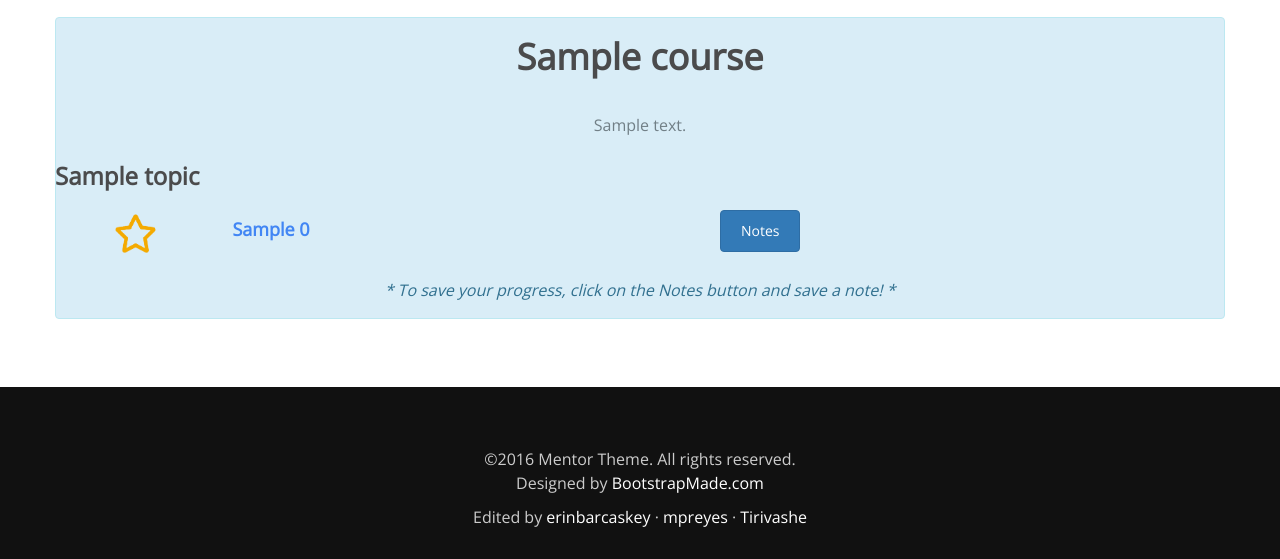
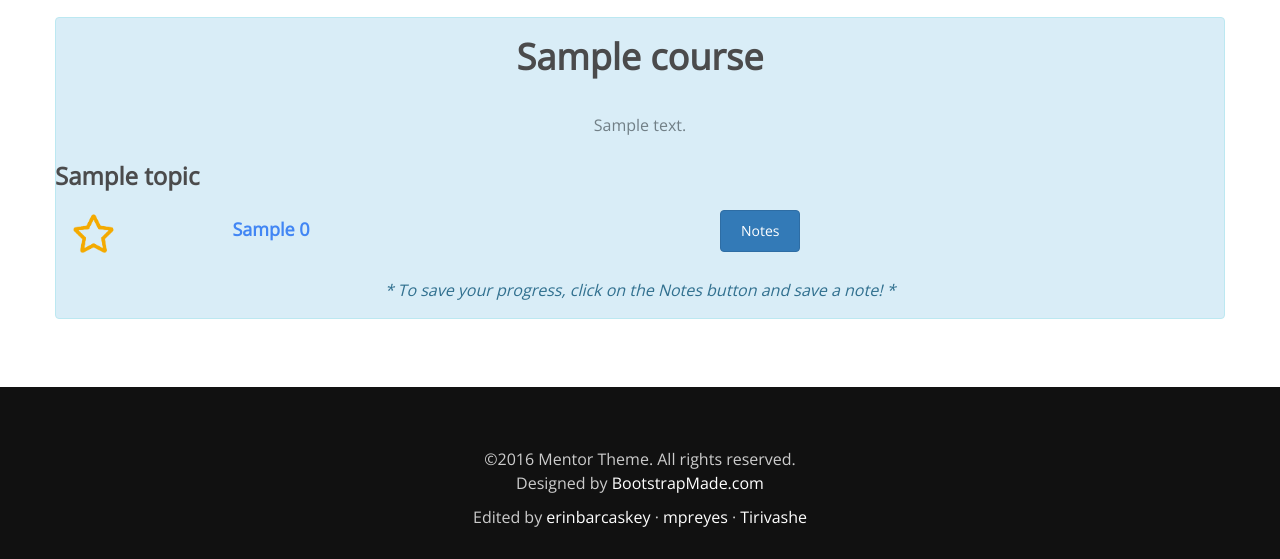
Before and after one commit to mpreyes/SeniorProject, a Django app: template seniorProjectApp/templates/seniorProjectApp/links.html in a window 1280 px wide. Shown: the part 63-622 px from the top of the page. Run offline with Django 3.2, Linux system fonts and the light colour scheme; the template is opened without the code that fills it: most values are stand-ins (such as "Sample title", 1, 10 or a date in 2020); some libraries are stand-ins or nearby versions; some web fonts are replaced.

Commit message:
final touches

```diff
--- a/seniorProjectApp/static/seniorProjectApp/css/custom.css
+++ b/seniorProjectApp/static/seniorProjectApp/css/custom.css
@@ -93,6 +93,7 @@
 
 .progress-star {
   max-width: 3em;
+  float: left;
 }
 
 .topic-row {
--- a/seniorProjectApp/templates/seniorProjectApp/links.html
+++ b/seniorProjectApp/templates/seniorProjectApp/links.html
@@ -42,17 +42,7 @@
             <div class="col-12">
               <p class="text-center">{{course.courseDescription}}</p>
             </div>
-
           </div>
-
-
-
-            {% comment %} <div class="row">
-            <div class="col-12">
-              <p class="text-center"><i>* To save your progress, click on the Notes button and save a note! *</i></p>
-            </div>
-          </div> {% endcomment %}
-
 
           <div class="row">
             {% for topic in topics%}
@@ -73,11 +63,11 @@
                   <div class="col-sm-2">
                     {% comment %} {{lp.1.isCompleted }} progressID: {{lp.1.progressID}}  linkID: {{lp.0.linksID}} {% endcomment %}
                     {% if lp.1.isCompleted == True and topic.topicID == lp.0.topicID_id %}
-                      <div class="text-center">
+                      <div >
                         <img src="{% static "seniorProjectApp/img/star.png" %}" class="progress-star">
                       </div>
                     {% else %}
-                          <div class="text-center">
+                      <div >
                         <img src="{% static "seniorProjectApp/img/staroutline.png" %}" class="progress-star">
                       </div>
                     {% endif%}
@@ -89,16 +79,17 @@
                   </div>
 
                   <!-- button to save progress -->
-                  <div class="col-sm-3">
+                  <div class="col-sm-3 " >
                       <a href="/seniorProjectApp/{{user.id}}/{{degreeID}}/{{course.courseID}}/{{lp.1.linkID_id}}/{{lp.1.progressID}}/">
                       <button type="button" class="btn btn-primary" >Notes</button>
                     </a>
                   </div>
                 </div>
-              </div>
+
 
                 {% endif %}
                 {% endfor %}
+                </div>
               </div>
             </div>
             {% endfor %}
```
Lines whose indentation alone changed are shown as unchanged.
